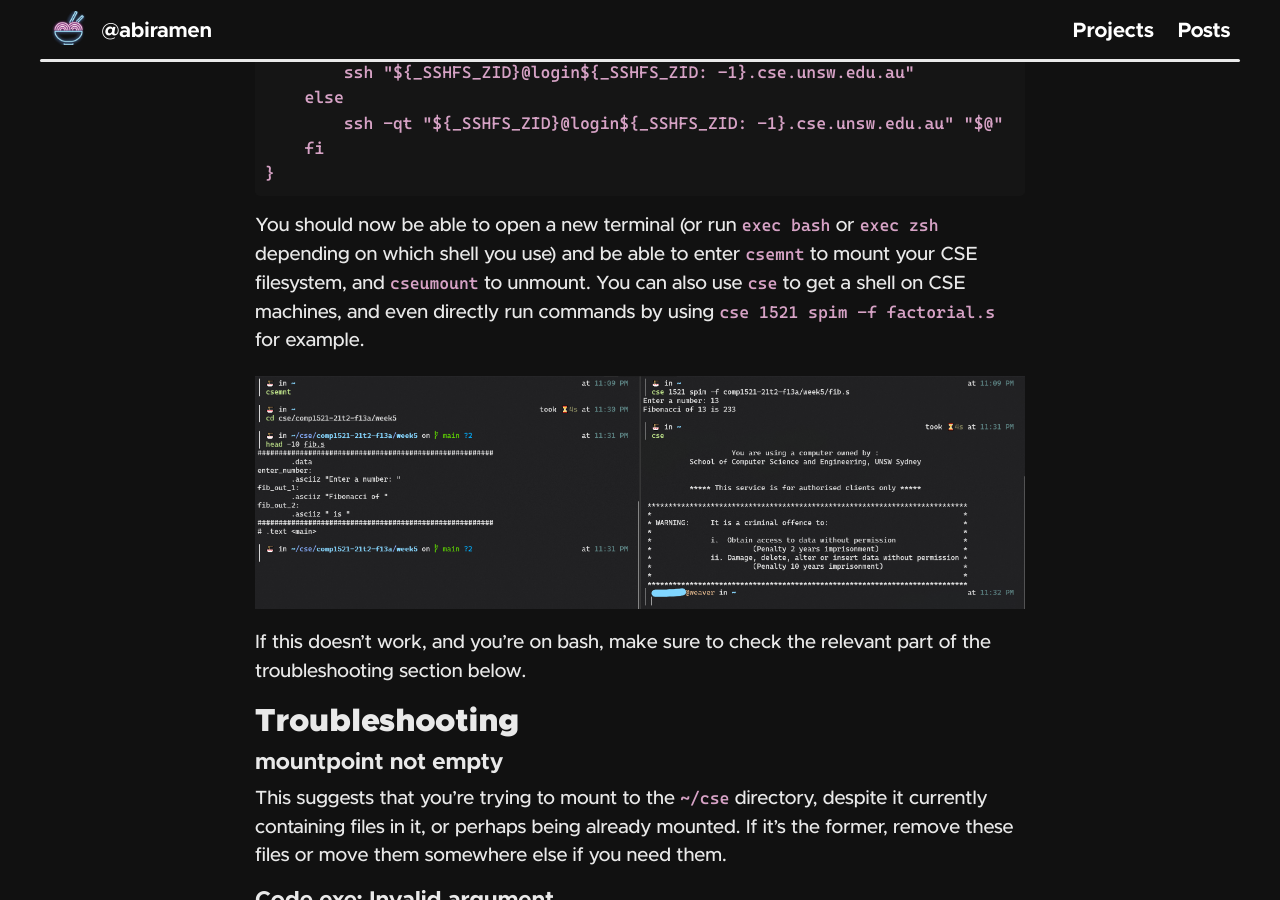
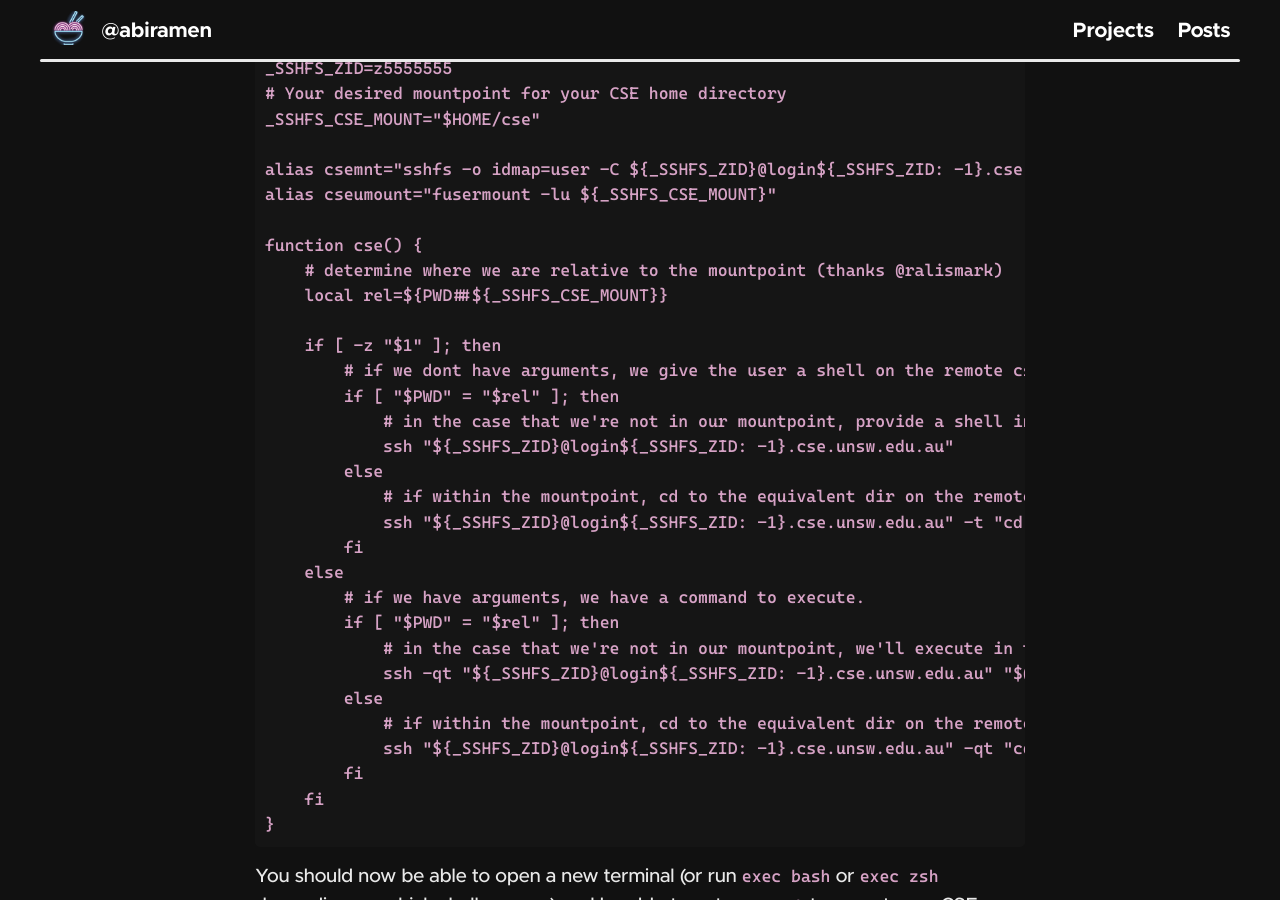
Before and after one commit to jeffreydyao/abiramen.github.io, a Jekyll site: the page built from _posts/2021-08-12-sshfs.md, in a window 1280 px wide and 900 px high, scrolled down 4561 px. Built offline with Jekyll 4.4.1, drawn with Linux system fonts in a browser that asks for light colours; nearby versions of some CDN libraries; comment, search, counter and statistics services are not loaded; some of the changed text lies outside the part shown.

Commit message:
Update SSHFS commands

````diff
--- a/_posts/2021-08-12-sshfs.md
+++ b/_posts/2021-08-12-sshfs.md
@@ -1,13 +1,16 @@
 ---
 permalink: /cse-sshfs
 short: cse-sshfs
-title: CSE and SSHFS (draft)
+title: CSE and SSHFS
 time: 12 August 2021
 updated: 30 August 2021
 layout: post
 tags: unsw-cse guide ssh
 desc: Stop killing CSE servers with this one simple trick!
 ---
+
+{: .alert}
+If you're a VS Code user who is in first year, or isn't too used to coding locally, you might be better off checking the easier method of using SSHFS with VS Code [here](/cse-seutp).
 
 Hello! About a year and a half ago, I wrote a blogpost about setting up Visual Studio Code to connect to CSE machines using the 'Remote - SSH' extension.
 
@@ -26,11 +29,13 @@ Anyhow, this guide steps through setting up SSHFS to mount and access your CSE f
 If you've reached the end of the first year of your CSE degree, you **probably** should have a local coding setup by now, whether that be:
 * a native Linux (or *nix) setup, or
 * some form of macOS setup, or
-* WSL, which you can learn about setting up [here](https://www.abiram.me/wsl-github){: target="_blank"}. [^3]
+* WSL, which you can learn about setting up [here](/wsl-github){: target="_blank"}. [^3]
 
 [^3]: There are definitely ways to get SSHFS working natively on Windows, but they're a lot messier, and setting up WSL is definitely advisable.
 
-In that case, I highly recommend using SSHFS if you find yourself needing to work with files directly on CSE machines. If you're in first year and feeling adventurous, you can take a try at setting it up too, although you'd be excused for continuing to use the Remote - SSH extension.
+In that case, I highly recommend using SSHFS if you find yourself needing to work with files directly on CSE machines. If you're in first year and feeling adventurous, you can take a try at setting it up too, but you're probably better off following [this guide](/cse-setup). [^6]
+
+[^6]: I personally much prefer this setup over both the VS Code Remote-SSH and SSHFS extensions just because it seamlessly interfaces with WSL, which is my regular coding setup.
 
 ## Getting started 🎉
 
@@ -53,7 +58,7 @@ Otherwise, all you'll need to do is **open a terminal** and run `sudo apt instal
 Our goal is to be able to access our CSE files from our own computer. To do this, we'll need to use SSHFS to **mount** them.
 
 1. **If this is your first time, make a directory** in your local home directory by running `mkdir ~/cse` from a terminal. If you want to use a different folder name, feel free to do so, but make sure to use it instead in any future commands. It's important that this is an empty folder.
-1. **Run the following command:** `sshfs -o idmap=user z5555555@loginX.cse.unsw.edu.au: ~/cse`, replacing with your own zID, and replacing the X with the last digit of your zID. For example, if your zID was z5123456, you'd use `login6.cse.unsw.edu.au`.
+1. **Run the following command:** `sshfs -o idmap=user -C z5555555@loginX.cse.unsw.edu.au: ~/cse`, replacing with your own zID, and replacing the X with the last digit of your zID. For example, if your zID was z5123456, you'd use `login6.cse.unsw.edu.au`.
 
 Yay! Your CSE files should now be accessible in the `~/cse` directory! You can now access them with the text editor of your choice! For example, if you're a VS Code user, you can run `code ~/cse` to open a new workspace [^4].
 
@@ -85,20 +90,41 @@ It's likely that your shell is either bash or zsh (if not, you're probably cluey
 Create a newline at the end of the file you just opened, and paste in the following, being sure to replace with your own zID (also make sure to **not** add a space after the equals sign):
 
 ```bash
+# Your zID (change this)
 _SSHFS_ZID=z5555555
-alias csemnt="sshfs -o idmap=user ${_SSHFS_ZID}@loginX.cse.unsw.edu.au: ~/cse"
-alias cseumount="fusermount -u ~/cse"
+# Your desired mountpoint for your CSE home directory
+_SSHFS_CSE_MOUNT="$HOME/cse"
+
+alias csemnt="sshfs -o idmap=user -C ${_SSHFS_ZID}@login${_SSHFS_ZID: -1}.cse.unsw.edu.au: ${_SSHFS_CSE_MOUNT}"
+alias cseumount="fusermount -lu ${_SSHFS_CSE_MOUNT}"
 
 function cse() {
+    # determine where we are relative to the mountpoint (thanks @ralismark)
+    local rel=${PWD##${_SSHFS_CSE_MOUNT}}
+
     if [ -z "$1" ]; then
-        ssh "${_SSHFS_ZID}@login${_SSHFS_ZID: -1}.cse.unsw.edu.au"
+        # if we dont have arguments, we give the user a shell on the remote cse machine.
+        if [ "$PWD" = "$rel" ]; then
+            # in the case that we're not in our mountpoint, provide a shell in their home directory.
+            ssh "${_SSHFS_ZID}@login${_SSHFS_ZID: -1}.cse.unsw.edu.au"
+        else
+            # if within the mountpoint, cd to the equivalent dir on the remote before providing a shell (thanks @ralismark)
+            ssh "${_SSHFS_ZID}@login${_SSHFS_ZID: -1}.cse.unsw.edu.au" -t "cd $(printf "%q" "./$rel"); exec \$SHELL -l"
+        fi
     else
-        ssh -qt "${_SSHFS_ZID}@login${_SSHFS_ZID: -1}.cse.unsw.edu.au" "$@"
+        # if we have arguments, we have a command to execute.
+        if [ "$PWD" = "$rel" ]; then
+            # in the case that we're not in our mountpoint, we'll execute in the home directory.
+            ssh -qt "${_SSHFS_ZID}@login${_SSHFS_ZID: -1}.cse.unsw.edu.au" "$@"
+        else
+            # if within the mountpoint, cd to the equivalent dir on the remote before executing (thanks @ralismark)
+            ssh "${_SSHFS_ZID}@login${_SSHFS_ZID: -1}.cse.unsw.edu.au" -qt "cd $(printf "%q" "./$rel") && $(printf "%q " "$@")"
+        fi
     fi
 }
 ```
 
-You should now be able to open a new terminal (or run `exec bash` or `exec zsh` depending on which shell you use) and be able to enter `csemnt` to mount your CSE filesystem, and `cseumount` to unmount. You can also use `cse` to get a shell on CSE machines, and even directly run commands by using `cse 1521 spim -f factorial.s` for example.
+You should now be able to open a new terminal (or run `exec bash` or `exec zsh` depending on which shell you use) and be able to enter `csemnt` to mount your CSE filesystem, and `cseumount` to unmount. You can also use `cse` to get a shell on CSE machines, and even directly run a single command by using `cse 1521 spim -f factorial.s` for example. It's worth noting that Git operations are particularly slow through SSH FS, so it's better to get a shell using `cse` and perform all your Git operations there.
 
 ![Using aliases yeet](/assets/images/blog/cse-sshfs/alias.png)
 
@@ -109,14 +135,6 @@ If this doesn't work, and you're on bash, make sure to check the relevant part o
 This suggests that you're trying to mount to the `~/cse` directory, despite it currently containing files in it, or perhaps being already mounted. If it's the former, remove these files or move them somewhere else if you need them.
 #### Code.exe: Invalid argument
 There's a weird WSL bug where the `code` command may not work if you're in the `~/cse` directory, so you may need to run it from outside - that is, try `cd ~ && code ~/cse/path/to/file-or-directory`.
-#### fusermount: failed to unmount ...: Device or resource busy
-This might mean you're currently accessing some of your CSE files, maybe through a still-open text editor (such as a VS Code window), or another terminal window. Make sure to close these, and try again! You may also need to close your current terminal window and open a new one (this is particularly true if you're a ZSH user using gitstatusd, and you accessed a folder in your CSE home with `gitstatusd`).
-
-If this doesn't work, or you can't be bothered closing and reopening your current terminal window, you can choose to try the more ☢ nuclear ☢ option of killing any processes using these files (make sure you've saved your work!) by running:
-```
-lsof | grep "$HOME/cse" | sed "s/  */\\t/g" | cut -f 2 | while read PID; do kill $PID; done
-```
-That's all one command!
 #### Aliases in `.bashrc` don't work
 There's a chance that your terminal isn't set up to automatically source `.bashrc`. To fix this, open `~/.profile`, add a newline to the end of the file and paste the following in:
 ```bash
@@ -132,3 +150,5 @@ If you've spotted an error, or have any suggestions or improvements that I can m
 
 ## Acknowledgements
 While I've vaguely known SSHFS has existed for a bit, I never thought to use it until Nicholas Berridge-Argent published a guide to using SSHFS with CSE [here](https://nickba.dev/misc/cse-sshfs.html). I've been using SSHFS ever since, although the only times I really use CSE machines is if I need to demo something on SPIM. This guide merely expands on Nick's guide, and a massive shoutout goes to him here!
+
+Thanks to [@ralismark](https://github.com/ralismark) for their useful feedback (such as pointing out lazy unmounting exists), and for their scripts to easily run commands and get a shell on the remote machine.
````
Also changed, not shown: _posts/2021-08-28-cse-setup.md (+8 -9 lines).
